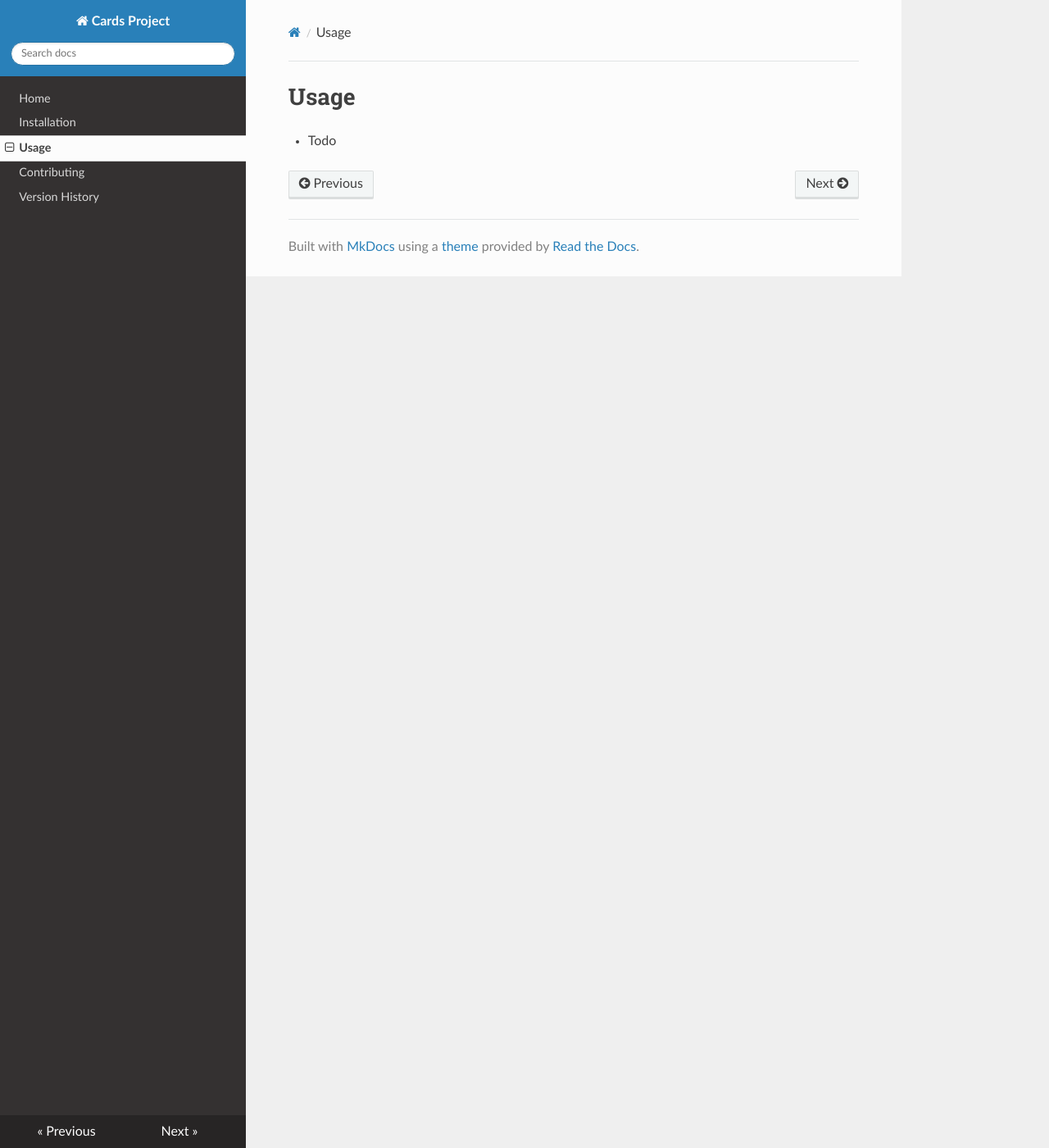
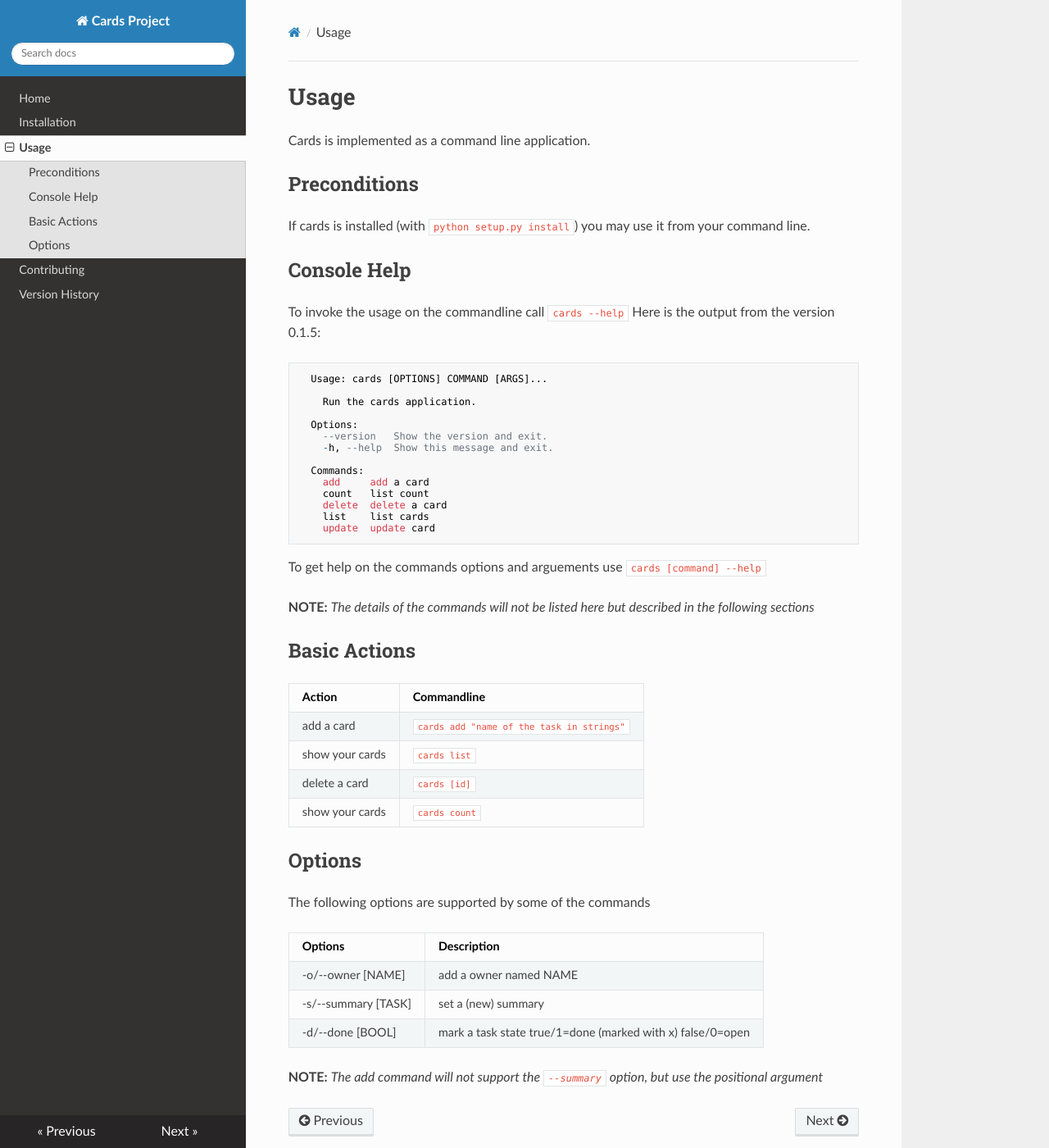
Before and after one commit to okken/cards, an MkDocs documentation site: the page built from docs/usage.md, in a window 1280 px wide and 1400 px high. Shown: the whole window at 82% size. Built offline with MkDocs 1.6.1, drawn with Linux system fonts in a browser that asks for light colours; nearby versions of some CDN libraries; old or Windows-style settings are respelled for this version of MkDocs.

Commit message:
added basic usage docu
commandline and options on the commands

````diff
--- a/docs/usage.md
+++ b/docs/usage.md
@@ -1,4 +1,58 @@
 Usage
 =====
 
-* Todo
+Cards is implemented as a command line application.
+
+Preconditions
+-------------
+
+If cards is installed (with `python setup.py install`) you may use it from your command line.
+
+Console Help
+-------------
+To invoke the usage on the commandline call `cards --help`
+Here is the output from the version 0.1.5:
+
+```
+  Usage: cards [OPTIONS] COMMAND [ARGS]...
+
+    Run the cards application.
+
+  Options:
+    --version   Show the version and exit.
+    -h, --help  Show this message and exit.
+
+  Commands:
+    add     add a card
+    count   list count
+    delete  delete a card
+    list    list cards
+    update  update card
+```
+
+To get help on the commands options and arguements use `cards [command] --help`
+
+**NOTE:** *The details of the commands will not be listed here but described in the following sections*
+
+Basic Actions
+-------------
+
+| Action                | Commandline    |
+|-----------------------|----------------|
+| add a card            | `cards add "name of the task in strings"` |
+| show your cards       | `cards list` |
+| delete a card         | `cards [id]` |
+| show your cards       | `cards count` |
+
+Options
+---------
+
+The following options are supported by some of the commands
+
+| Options                    | Description |
+|----------------------------|-----------------------------|
+| -o/--owner [NAME]         | add a owner named NAME    |
+| -s/--summary [TASK]       | set a (new) summary       |
+| -d/--done [BOOL]          | mark a task state true/1=done (marked with x) false/0=open |
+
+**NOTE:** *The add command will not support the `--summary` option, but use the positional argument*
````
